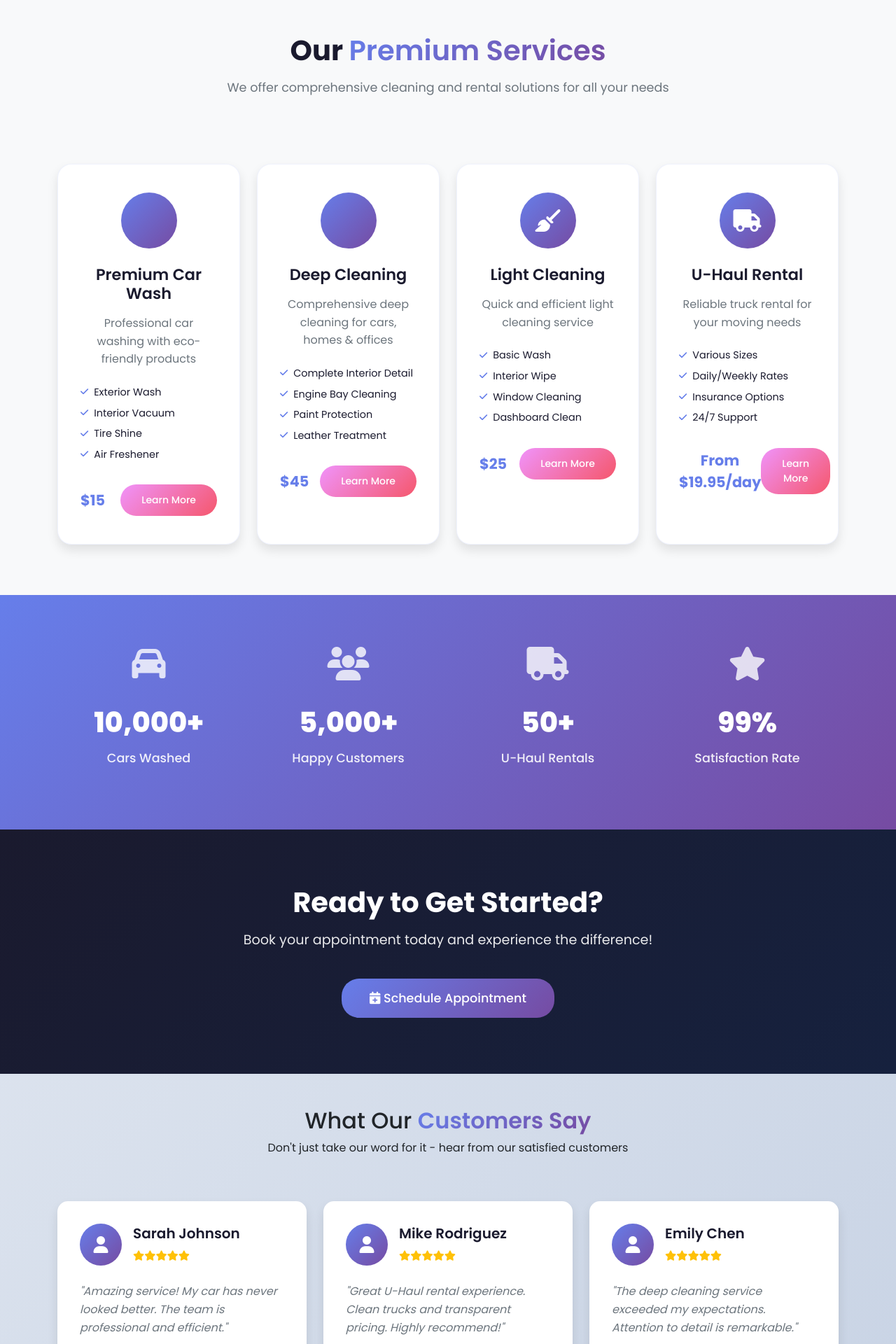
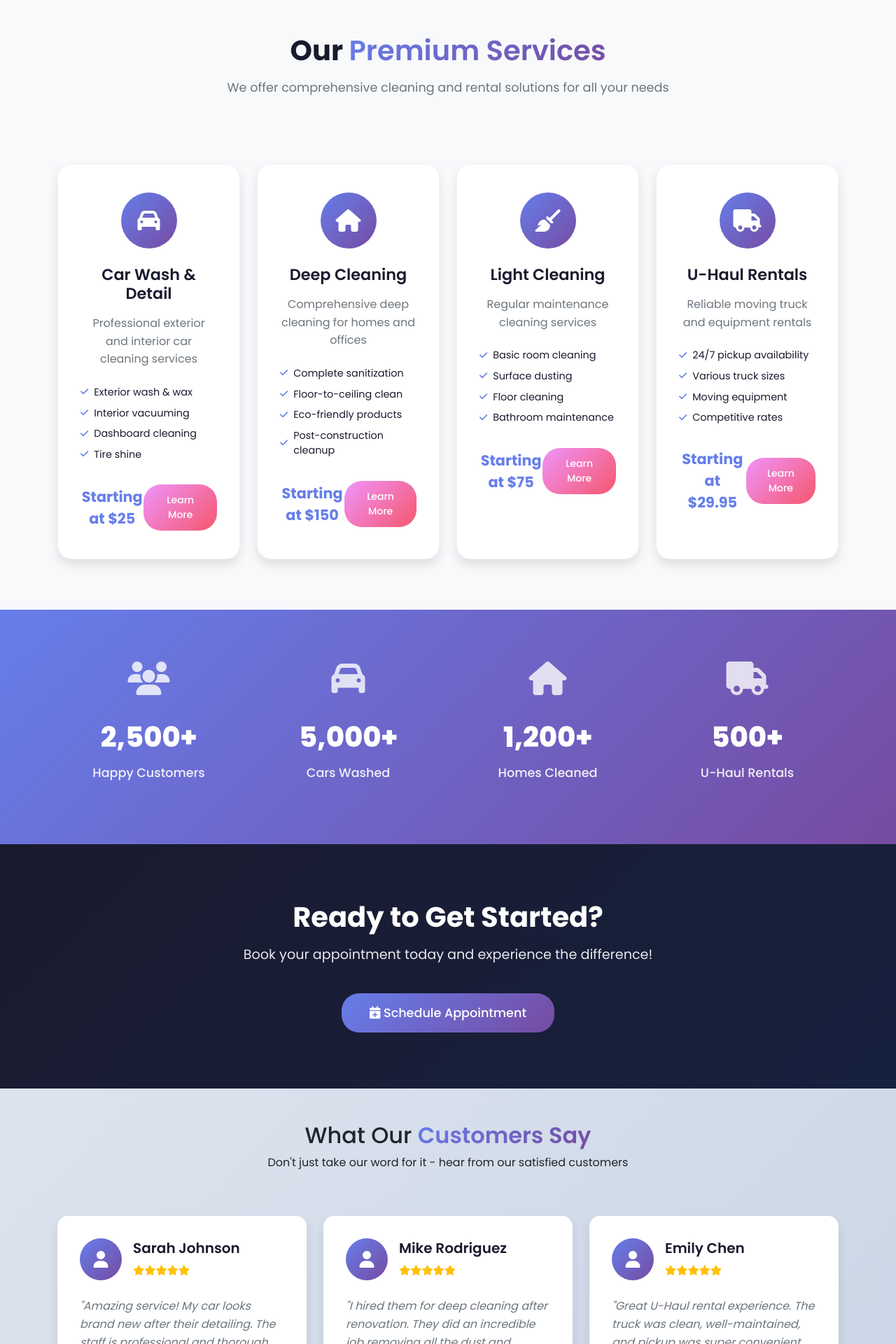
Before and after one commit to redwanh25/car-wash-website, an Angular app: page / in a window 1280 px wide. Shown: the part 880-2800 px from the top of the page at 70% size. Built offline with nearby package versions, Linux system fonts and the light colour scheme.

Commit message:
feat: Enhance header dropdown functionality and styles; update home and services components with new service details

```diff
--- a/src/app/components/header/header.component.html
+++ b/src/app/components/header/header.component.html
@@ -33,15 +33,21 @@
             <i class="fas fa-concierge-bell"></i> Services
           </a>
         </li>
-        <li class="nav-item dropdown">
-          <a class="nav-link dropdown-toggle" href="#" id="carDetailDropdown" role="button" data-bs-toggle="dropdown" aria-expanded="false">
+        <li class="nav-item dropdown" [class.show]="isDropdownOpen">
+          <button
+            class="nav-link dropdown-toggle btn btn-link"
+            id="carDetailDropdown"
+            type="button"
+            (click)="toggleDropdown()"
+            [attr.aria-expanded]="isDropdownOpen"
+            (keydown)="onDropdownKeydown($event)">
             <i class="fas fa-sparkles"></i> Car Detail
-          </a>
-          <ul class="dropdown-menu" aria-labelledby="carDetailDropdown">
-            <li><a class="dropdown-item" routerLink="/cleaning/deep">
-              <i class="fas fa-magic"></i> Deep Cleaning
+          </button>
+          <ul class="dropdown-menu" [class.show]="isDropdownOpen" aria-labelledby="carDetailDropdown">
+            <li><a class="dropdown-item" routerLink="/cleaning/deep" (click)="closeDropdown()">
+              <i class="fas fa-wand-magic-sparkles"></i> Deep Cleaning
             </a></li>
-            <li><a class="dropdown-item" routerLink="/cleaning/light">
+            <li><a class="dropdown-item" routerLink="/cleaning/light" (click)="closeDropdown()">
               <i class="fas fa-broom"></i> Light Cleaning
             </a></li>
           </ul>
--- a/src/app/components/header/header.component.scss
+++ b/src/app/components/header/header.component.scss
@@ -96,7 +96,43 @@
       }
 
       // Dropdown Styles
+      .dropdown {
+        position: relative;
+
+        .dropdown-toggle {
+          background: none;
+          border: none;
+          color: inherit;
+          text-decoration: none;
+          font-size: inherit;
+          font-weight: inherit;
+          padding: inherit;
+
+          &::after {
+            content: '';
+            display: inline-block;
+            margin-left: 0.5em;
+            vertical-align: 0.125em;
+            border-top: 0.3em solid;
+            border-right: 0.3em solid transparent;
+            border-bottom: 0;
+            border-left: 0.3em solid transparent;
+            transition: transform 0.3s ease;
+          }
+
+          &[aria-expanded="true"]::after {
+            transform: rotate(180deg);
+          }
+        }
+      }
+
       .dropdown-menu {
+        position: absolute;
+        top: 100%;
+        left: 0;
+        z-index: 1000;
+        display: none;
+        min-width: 200px;
         border: none;
         box-shadow: var(--shadow-medium);
         border-radius: 15px;
@@ -104,6 +140,15 @@
         margin-top: 8px;
         background: rgba(255, 255, 255, 0.98);
         backdrop-filter: blur(10px);
+        transform: translateY(-10px);
+        opacity: 0;
+        transition: all 0.3s ease;
+
+        &.show {
+          display: block;
+          transform: translateY(0);
+          opacity: 1;
+        }
 
         .dropdown-item {
           padding: 12px 20px;
@@ -112,6 +157,8 @@
           transition: all 0.3s ease;
           display: flex;
           align-items: center;
+          text-decoration: none;
+          white-space: nowrap;
 
           i {
             margin-right: 10px;
--- a/src/app/components/header/header.component.ts
+++ b/src/app/components/header/header.component.ts
@@ -1,4 +1,4 @@
-import { Component } from '@angular/core';
+import { Component, HostListener } from '@angular/core';
 import { RouterModule } from '@angular/router';
 import { CommonModule } from '@angular/common';
 
@@ -11,8 +11,36 @@ import { CommonModule } from '@angular/common';
 })
 export class HeaderComponent {
   isMenuOpen = false;
+  isDropdownOpen = false;
 
   toggleMenu() {
     this.isMenuOpen = !this.isMenuOpen;
   }
+
+  toggleDropdown() {
+    this.isDropdownOpen = !this.isDropdownOpen;
+  }
+
+  closeDropdown() {
+    this.isDropdownOpen = false;
+  }
+
+  onDropdownKeydown(event: KeyboardEvent) {
+    if (event.key === 'Escape') {
+      this.closeDropdown();
+    } else if (event.key === 'Enter' || event.key === ' ') {
+      event.preventDefault();
+      this.toggleDropdown();
+    }
+  }
+
+  @HostListener('document:click', ['$event'])
+  onDocumentClick(event: Event) {
+    const target = event.target as HTMLElement;
+    const dropdown = target.closest('.dropdown');
+
+    if (!dropdown && this.isDropdownOpen) {
+      this.closeDropdown();
+    }
+  }
 }
--- a/src/app/pages/home/home.component.ts
+++ b/src/app/pages/home/home.component.ts
@@ -1,6 +1,27 @@
 import { Component } from '@angular/core';
 import { CommonModule } from '@angular/common';
 import { RouterModule } from '@angular/router';
+
+interface Service {
+  title: string;
+  description: string;
+  icon: string;
+  features: string[];
+  price: string;
+  route: string;
+}
+
+interface Stat {
+  number: string;
+  label: string;
+  icon: string;
+}
+
+interface Testimonial {
+  name: string;
+  rating: number;
+  comment: string;
+}
 
 @Component({
   selector: 'app-home',
@@ -10,66 +31,114 @@ import { RouterModule } from '@angular/router';
   styleUrl: './home.component.scss'
 })
 export class HomeComponent {
-  services = [
+  services: Service[] = [
     {
-      icon: 'fas fa-car-wash',
-      title: 'Premium Car Wash',
-      description: 'Professional car washing with eco-friendly products',
-      features: ['Exterior Wash', 'Interior Vacuum', 'Tire Shine', 'Air Freshener'],
-      price: '$15',
+      title: 'Car Wash & Detail',
+      description: 'Professional exterior and interior car cleaning services',
+      icon: 'fas fa-car',
+      features: [
+        'Exterior wash & wax',
+        'Interior vacuuming',
+        'Dashboard cleaning',
+        'Tire shine'
+      ],
+      price: 'Starting at $25',
       route: '/services'
     },
     {
-      icon: 'fas fa-sparkles',
       title: 'Deep Cleaning',
-      description: 'Comprehensive deep cleaning for cars, homes & offices',
-      features: ['Complete Interior Detail', 'Engine Bay Cleaning', 'Paint Protection', 'Leather Treatment'],
-      price: '$45',
+      description: 'Comprehensive deep cleaning for homes and offices',
+      icon: 'fas fa-home',
+      features: [
+        'Complete sanitization',
+        'Floor-to-ceiling clean',
+        'Eco-friendly products',
+        'Post-construction cleanup'
+      ],
+      price: 'Starting at $150',
       route: '/cleaning/deep'
     },
     {
+      title: 'Light Cleaning',
+      description: 'Regular maintenance cleaning services',
       icon: 'fas fa-broom',
-      title: 'Light Cleaning',
-      description: 'Quick and efficient light cleaning service',
-      features: ['Basic Wash', 'Interior Wipe', 'Window Cleaning', 'Dashboard Clean'],
-      price: '$25',
+      features: [
+        'Basic room cleaning',
+        'Surface dusting',
+        'Floor cleaning',
+        'Bathroom maintenance'
+      ],
+      price: 'Starting at $75',
       route: '/cleaning/light'
     },
     {
+      title: 'U-Haul Rentals',
+      description: 'Reliable moving truck and equipment rentals',
       icon: 'fas fa-truck',
-      title: 'U-Haul Rental',
-      description: 'Reliable truck rental for your moving needs',
-      features: ['Various Sizes', 'Daily/Weekly Rates', 'Insurance Options', '24/7 Support'],
-      price: 'From $19.95/day',
+      features: [
+        '24/7 pickup availability',
+        'Various truck sizes',
+        'Moving equipment',
+        'Competitive rates'
+      ],
+      price: 'Starting at $29.95',
       route: '/uhaul'
     }
   ];
 
-  testimonials = [
+  stats: Stat[] = [
+    {
+      number: '2,500+',
+      label: 'Happy Customers',
+      icon: 'fas fa-users'
+    },
+    {
+      number: '5,000+',
+      label: 'Cars Washed',
+      icon: 'fas fa-car'
+    },
+    {
+      number: '1,200+',
+      label: 'Homes Cleaned',
+      icon: 'fas fa-home'
+    },
+    {
+      number: '500+',
+      label: 'U-Haul Rentals',
+      icon: 'fas fa-truck'
+    }
+  ];
+
+  testimonials: Testimonial[] = [
     {
       name: 'Sarah Johnson',
       rating: 5,
-      comment: 'Amazing service! My car has never looked better. The team is professional and efficient.',
-      image: 'assets/images/testimonial-1.jpg'
+      comment: 'Amazing service! My car looks brand new after their detailing. The staff is professional and thorough. Highly recommended!'
     },
     {
       name: 'Mike Rodriguez',
       rating: 5,
-      comment: 'Great U-Haul rental experience. Clean trucks and transparent pricing. Highly recommend!',
-      image: 'assets/images/testimonial-2.jpg'
+      comment: 'I hired them for deep cleaning after renovation. They did an incredible job removing all the dust and debris. Worth every penny!'
     },
     {
       name: 'Emily Chen',
       rating: 5,
-      comment: 'The deep cleaning service exceeded my expectations. Attention to detail is remarkable.',
-      image: 'assets/images/testimonial-3.jpg'
+      comment: 'Great U-Haul rental experience. The truck was clean, well-maintained, and pickup was super convenient. Will use again for my next move!'
+    },
+    {
+      name: 'David Thompson',
+      rating: 4,
+      comment: 'Regular customer here. Their light cleaning service keeps my office spotless. Reliable and reasonably priced.'
+    },
+    {
+      name: 'Lisa Williams',
+      rating: 5,
+      comment: 'Outstanding car wash service! They pay attention to every detail. My BMW has never looked better. Premium quality work!'
+    },
+    {
+      name: 'James Brown',
+      rating: 5,
+      comment: 'Professional home cleaning team. They transformed my house completely. Very satisfied with their eco-friendly approach.'
     }
   ];
-
-  stats = [
-    { number: '10,000+', label: 'Cars Washed', icon: 'fas fa-car' },
-    { number: '5,000+', label: 'Happy Customers', icon: 'fas fa-users' },
-    { number: '50+', label: 'U-Haul Rentals', icon: 'fas fa-truck' },
-    { number: '99%', label: 'Satisfaction Rate', icon: 'fas fa-star' }
-  ];
 }
--- a/src/app/pages/services/services.component.ts
+++ b/src/app/pages/services/services.component.ts
@@ -12,7 +12,7 @@ import { RouterModule } from '@angular/router';
 export class ServicesComponent {
   mainServices = [
     {
-      icon: 'fas fa-car-wash',
+      icon: 'fas fa-truck',
       title: 'Premium Car Wash',
       description: 'Complete exterior and interior car washing service with eco-friendly products.',
       features: ['Exterior hand wash', 'Interior vacuuming', 'Window cleaning', 'Tire shine', 'Air freshener'],
@@ -21,7 +21,7 @@ export class ServicesComponent {
       popular: true
     },
     {
-      icon: 'fas fa-sparkles',
+      icon: 'fas fa-truck',
       title: 'Deep Cleaning',
       description: 'Comprehensive deep cleaning service for vehicles, homes, and offices.',
       features: ['Complete detailing', 'Engine bay cleaning', 'Paint protection', 'Leather treatment', 'Carpet shampooing'],
--- a/src/index.html
+++ b/src/index.html
@@ -6,6 +6,8 @@
   <base href="/">
   <meta name="viewport" content="width=device-width, initial-scale=1">
   <link rel="icon" type="image/x-icon" href="favicon.ico">
+  <!-- FontAwesome CDN as backup -->
+  <link rel="stylesheet" href="https://cdnjs.cloudflare.com/ajax/libs/font-awesome/6.4.0/css/all.min.css" integrity="sha512-iecdLmaskl7CVkqkXNQ/ZH/XLlvWZOJyj7Yy7tcenmpD1ypASozpmT/E0iPtmFIB46ZmdtAc9eNBvH0H/ZpiBw==" crossorigin="anonymous" referrerpolicy="no-referrer" />
 </head>
 <body>
   <app-root></app-root>
```
